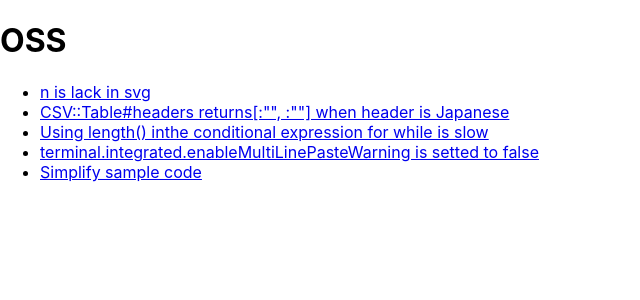
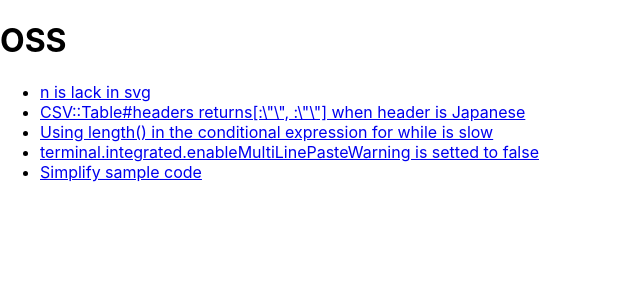
Before and after one commit to 1s22s1/1s22s1.github.io, a React (Create React App) app: page /oss in a window 1280 px wide. Shown: the top 300 px of the page, without its empty margins (0-640 px from the left). Built offline with nearby package versions, Linux system fonts and the light colour scheme.

Commit message:
Use oss_arr

```diff
--- a/src/Oss.js
+++ b/src/Oss.js
@@ -1,15 +1,19 @@
 const Oss = () => {
+    const oss_arr = [
+        { href: "https://github.com/terrastruct/d2/issues/507", title: "n is lack in svg" },
+        { href: "https://github.com/ruby/csv/issues/237", title: "CSV::Table#headers returns[:\\\"\\\", :\\\"\\\"] when header is Japanese" },
+        { href: "https://github.com/JuliaLang/julia/issues/56208", title: "Using length() in the conditional expression for while is slow" },
+        { href: "https://github.com/microsoft/vscode/issues/231562", title: "terminal.integrated.enableMultiLinePasteWarning is setted to false" },
+        { href: "https://github.com/ruby/rss/pull/59", title: "Simplify sample code" },
+    ];
+
     return (
         <>
             <h1>OSS</h1>
 
             <ul>
-                <li><a href="https://github.com/terrastruct/d2/issues/507">n is lack in svg</a></li>
-                <li><a href="https://github.com/ruby/csv/issues/237" >CSV::Table#headers returns[:"", :""] when header is Japanese</a></li>
-                <li><a href="https://github.com/JuliaLang/julia/issues/56208" >Using length() inthe conditional expression for while is slow</a></li>
-                <li><a href="https://github.com/microsoft/vscode/issues/231562">terminal.integrated.enableMultiLinePasteWarning is setted to false</a></li >
-                <li><a href="https://github.com/ruby/rss/pull/59" >Simplify sample code</a></li >
-            </ul >
+                {oss_arr.map(e => <li><a href={e.href}>{e.title}</a></li>)}
+            </ul>
         </>
     )
 }
```
